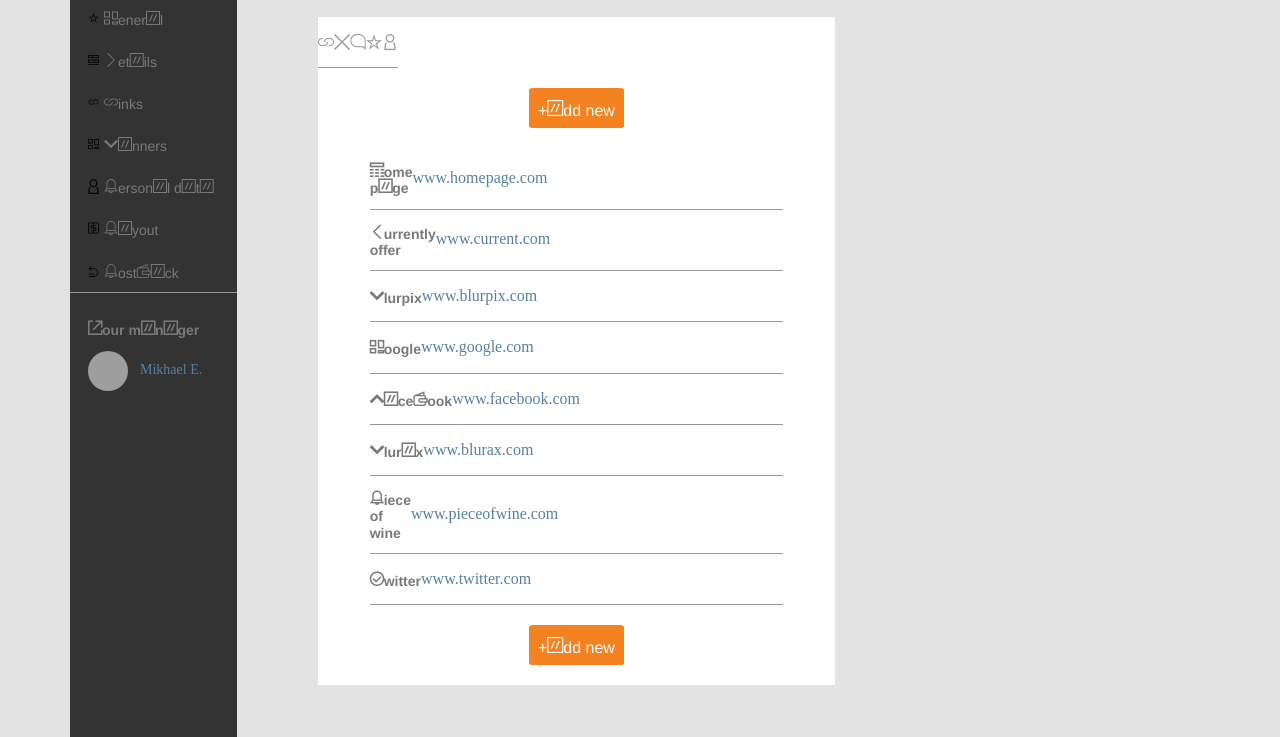
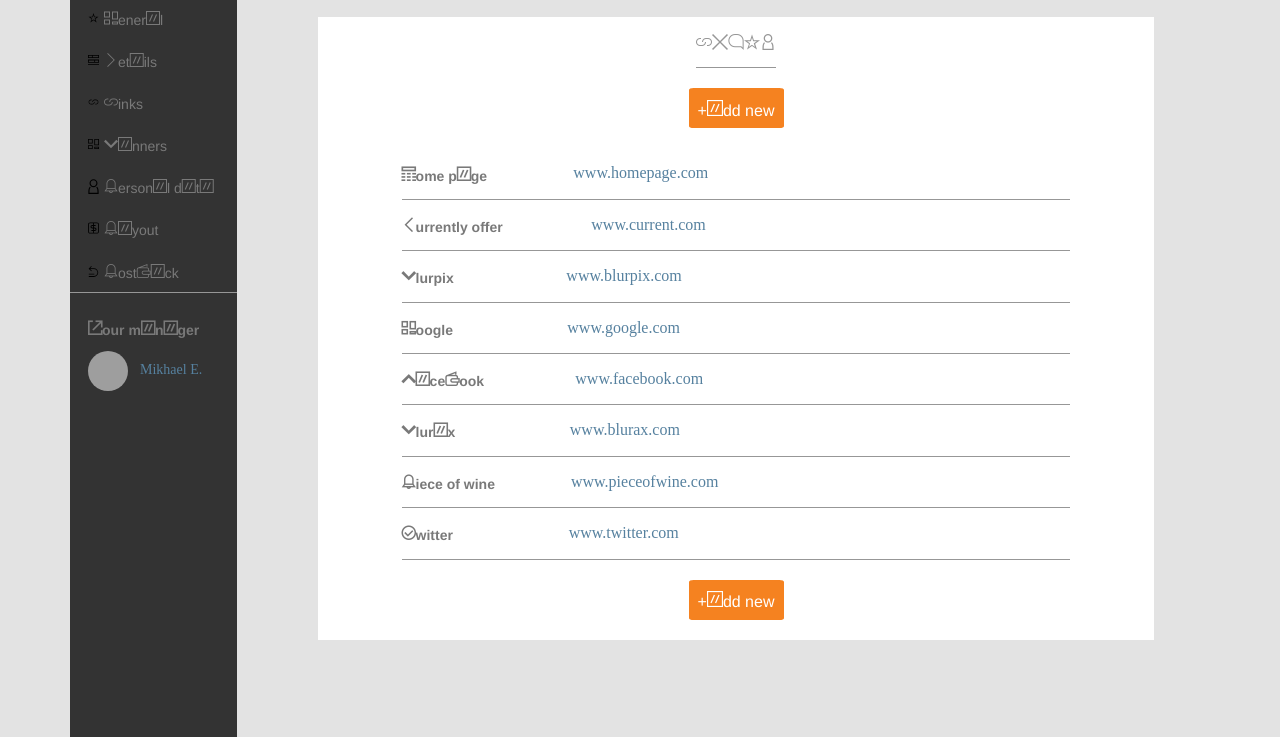
Before and after one commit to PioterDz/solo-project, a website: page templates/links.html in a window 1280 px wide. Shown: the part 63-800 px from the top of the page. Drawn offline with Linux system fonts and the light colour scheme; grey boxes are pictures that could not be loaded; files whose address does not match are found by name.

Commit message:
add flex display to .row class

```diff
--- a/sass/_layout.scss
+++ b/sass/_layout.scss
@@ -1,6 +1,7 @@
 /* grid rules */
 .row {
-    width: 100%;
+    display: flex;
+    flex-wrap: wrap;
 }
 .row::after {
     content: "";
@@ -15,13 +16,13 @@
 
 * {
     box-sizing: border-box;
-  }
+}
 
 .container-fluid {
     width: 100%;
     padding-left: 15px;
     padding-right: 15px;
-  }
+}
 
 
 
```
Also changed, not shown: index.html (+1 -1 lines), css/style.css.
